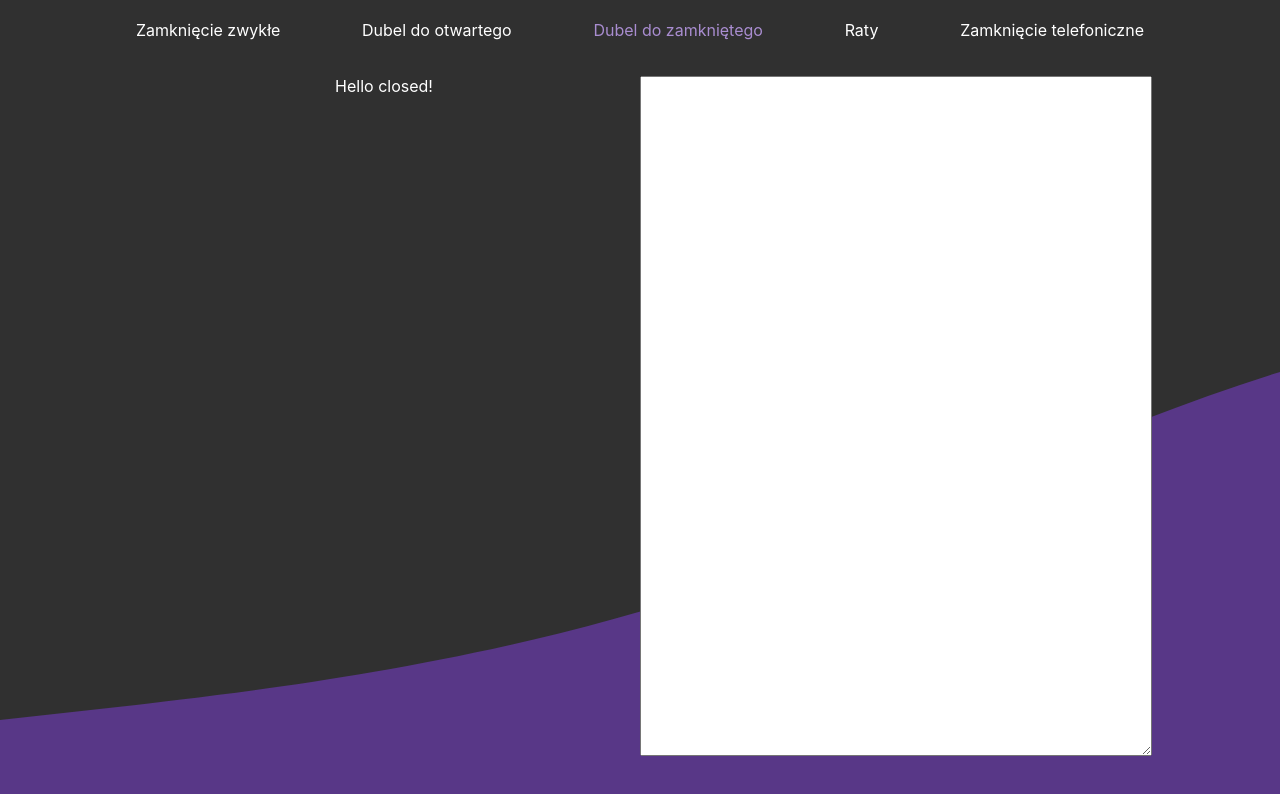
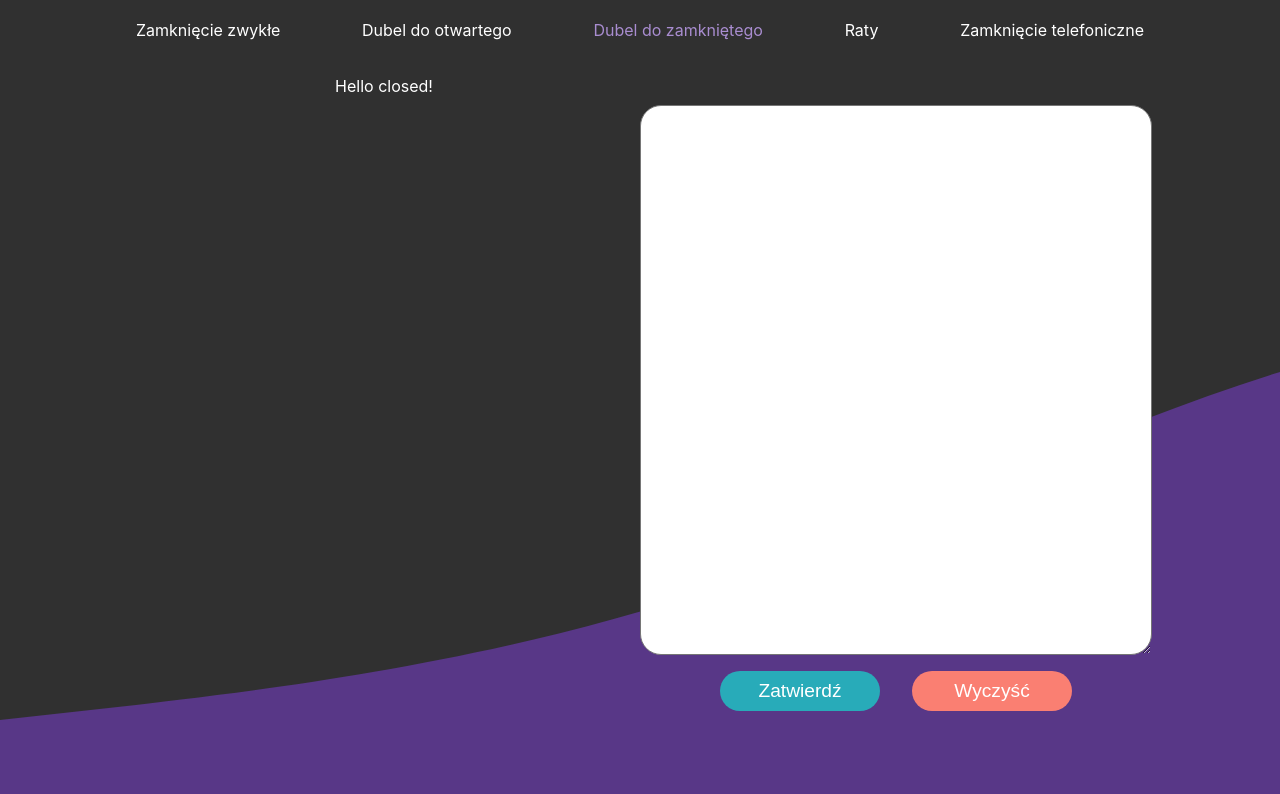
Before and after one commit to kacper-dabrowski/play-helper, a React (Create React App) app: page /support/double-closed in a window 1280 px wide. Shown: the top 794 px of the page. Built offline with nearby package versions, Linux system fonts and the light colour scheme.

Commit message:
Basic mocks finished

```diff
--- /dev/null
+++ b/src/components/MainTextarea/MainTextarea.js
@@ -0,0 +1,20 @@
+import React from "react";
+import ClearButton from "../ClearButton/ClearButton";
+import ConfirmButton from "../ConfirmButton/ConfirmButton";
+import {
+  MainTextareaWrapper,
+  StyledMainTextarea,
+  TextAreaButtonsWrapper,
+} from "./StyledMainTextarea";
+
+const MainTextarea = (props) => (
+  <MainTextareaWrapper>
+    <StyledMainTextarea {...props} />
+    <TextAreaButtonsWrapper>
+      <ConfirmButton />
+      <ClearButton />
+    </TextAreaButtonsWrapper>
+  </MainTextareaWrapper>
+);
+
+export default MainTextarea;
--- /dev/null
+++ b/src/components/MainTextarea/StyledMainTextarea.js
@@ -0,0 +1,18 @@
+import styled from "styled-components";
+
+export const MainTextareaWrapper = styled.div`
+  display: flex;
+  flex-direction: column;
+  justify-content: center;
+`;
+
+export const TextAreaButtonsWrapper = styled.div`
+  display: flex;
+  flex-direction: row;
+  justify-content: center;
+  margin: 1rem;
+`;
+export const StyledMainTextarea = styled.textarea`
+  height: 80%;
+  border-radius: 21px;
+`;
--- a/src/containers/Support/Basic/Basic.js
+++ b/src/containers/Support/Basic/Basic.js
@@ -14,7 +14,6 @@ const Basic = () => (
       <TypeSection />
     </SettingsSection>
     <TextAreaSection />
-
     <ConfirmButtons />
   </div>
 );
--- a/src/containers/Support/Support.js
+++ b/src/containers/Support/Support.js
@@ -1,5 +1,7 @@
 import React from "react";
 import { Route, Switch } from "react-router";
+import MainTextarea from "../../components/MainTextarea/MainTextarea";
+import { StyledMainTextarea } from "../../components/MainTextarea/StyledMainTextarea";
 import Basic from "./Basic/Basic";
 import { Container, StyledSupport } from "./StyledSupport";
 import NavbarItems from "./SupportNavbar/NavbarItems/NavbarItems";
@@ -13,7 +15,7 @@ const Support = () => (
         </Route>
         <Route path={"/support/double-closed"}>Hello closed!</Route>
       </Switch>
-      <textarea></textarea>
+      <MainTextarea />
     </Container>
   </StyledSupport>
 );
```
